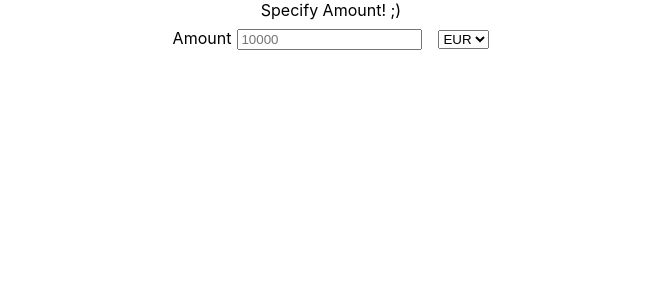
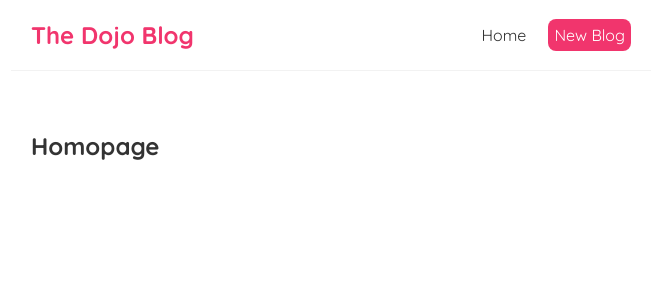
Before and after one commit to mprtcz/LearningReact, a React (Create React App) app: page / in a window 1280 px wide. Shown: the top 300 px of the page, without its empty margins (309-971 px from the left). Built offline with nearby package versions, Linux system fonts and the light colour scheme.

Commit message:
Added a couple of containers, some styles and impoerted all on the App.js. Also, added the notes file with things to remember.

```diff
--- a/package.json
+++ b/package.json
@@ -6,9 +6,9 @@
     "@testing-library/jest-dom": "^4.2.4",
     "@testing-library/react": "^9.5.0",
     "@testing-library/user-event": "^7.2.1",
-    "bootstrap": "^3.3.7",
-    "gh-pages": "^3.1.0",
-    "react": "^16.13.1",
+    "bootstrap": "^3.4.1",
+    "gh-pages": "^3.2.3",
+    "react": "^17.0.2",
     "react-bootstrap": "^1.4.0",
     "react-dom": "^16.13.1",
     "react-scripts": "3.4.3"
--- a/src/App.css
+++ /dev/null
@@ -1,38 +0,0 @@
-.App {
-  text-align: center;
-}
-
-.App-logo {
-  height: 40vmin;
-  pointer-events: none;
-}
-
-@media (prefers-reduced-motion: no-preference) {
-  .App-logo {
-    animation: App-logo-spin infinite 20s linear;
-  }
-}
-
-.App-header {
-  background-color: #282c34;
-  min-height: 100vh;
-  display: flex;
-  flex-direction: column;
-  align-items: center;
-  justify-content: center;
-  font-size: calc(10px + 2vmin);
-  color: white;
-}
-
-.App-link {
-  color: #61dafb;
-}
-
-@keyframes App-logo-spin {
-  from {
-    transform: rotate(0deg);
-  }
-  to {
-    transform: rotate(360deg);
-  }
-}
--- a/src/App.js
+++ b/src/App.js
@@ -1,11 +1,15 @@
 import React from "react";
-import "./App.css";
-import AmountSpecifier from "./components/AmountSpecifier";
+import Navbar from './Navbar'
+import Home from './Home'
 
 function App() {
+
   return (
     <div className="App">
-      <AmountSpecifier></AmountSpecifier>
+      <Navbar />
+      <div className="content">
+        <Home />
+      </div>
     </div>
   );
 }
--- /dev/null
+++ b/src/Home.js
@@ -0,0 +1,11 @@
+import React from "react";
+
+const Home = () => {
+    return (
+    <div className="home">
+        <h2>Homopage</h2>
+    </div>
+     );
+}
+
+export default Home;
--- /dev/null
+++ b/src/Navbar.js
@@ -0,0 +1,19 @@
+import React from "react";
+
+const Navbar = () => {
+    return (
+        <nav className="navbar">
+            <h1>The Dojo Blog</h1>
+            <div className="links">
+                <a href="/">Home</a>
+                <a href="/create" style={{
+                    color: "white",
+                    backgroundColor: '#f1356d',
+                    borderRadius: '8px'
+                }}>New Blog</a>
+            </div>
+        </nav>
+     );
+}
+
+export default Navbar;
--- a/src/index.css
+++ b/src/index.css
@@ -1,13 +1,35 @@
-body {
+@import url('https://fonts.googleapis.com/css2?family=Quicksand:wght@300;400;500;600;700&display=swap');
+
+/* base styles */
+* {
   margin: 0;
-  font-family: -apple-system, BlinkMacSystemFont, 'Segoe UI', 'Roboto', 'Oxygen',
-    'Ubuntu', 'Cantarell', 'Fira Sans', 'Droid Sans', 'Helvetica Neue',
-    sans-serif;
-  -webkit-font-smoothing: antialiased;
-  -moz-osx-font-smoothing: grayscale;
+  font-family: "Quicksand";
+  color: #333;
 }
-
-code {
-  font-family: source-code-pro, Menlo, Monaco, Consolas, 'Courier New',
-    monospace;
+.navbar {
+  padding: 20px;
+  display: flex;
+  align-items: center;
+  max-width: 600px;
+  margin: 0 auto;
+  border-bottom: 1px solid #f2f2f2;
 }
+.navbar h1 {
+  color: #f1356d;
+}
+.navbar .links {
+  margin-left: auto;
+}
+.navbar a {
+  margin-left: 16px;
+  text-decoration: none;
+  padding: 6px;
+}
+.navbar a:hover {
+  color: #f1356d;
+}
+.content {
+  max-width: 600px;
+  margin: 40px auto;
+  padding: 20px;
+}
```
Also changed, not shown: src/notes/notes.md (added, +11 -0 lines), 1 other file (tests, documents, lock files or other folders).
